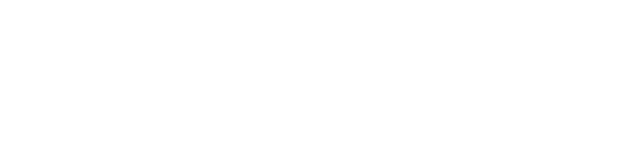
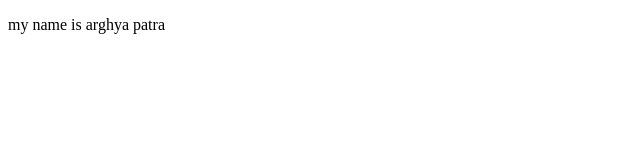
Before and after one commit to arghyaInnovator/web-dev, a plain HTML site: page video_14/index.html in a window 1280 px wide. Shown: the whole page, without its empty margins (0-640 px from the left). Drawn offline with Linux system fonts and the light colour scheme.

Commit message:
harry vedio

```diff
--- a/video_14/index.html
+++ b/video_14/index.html
@@ -6,6 +6,7 @@
     <title>Document</title>
 </head>
 <body>
+    <p>my name is arghya patra</p>
 
 </body>
 </html>
```
